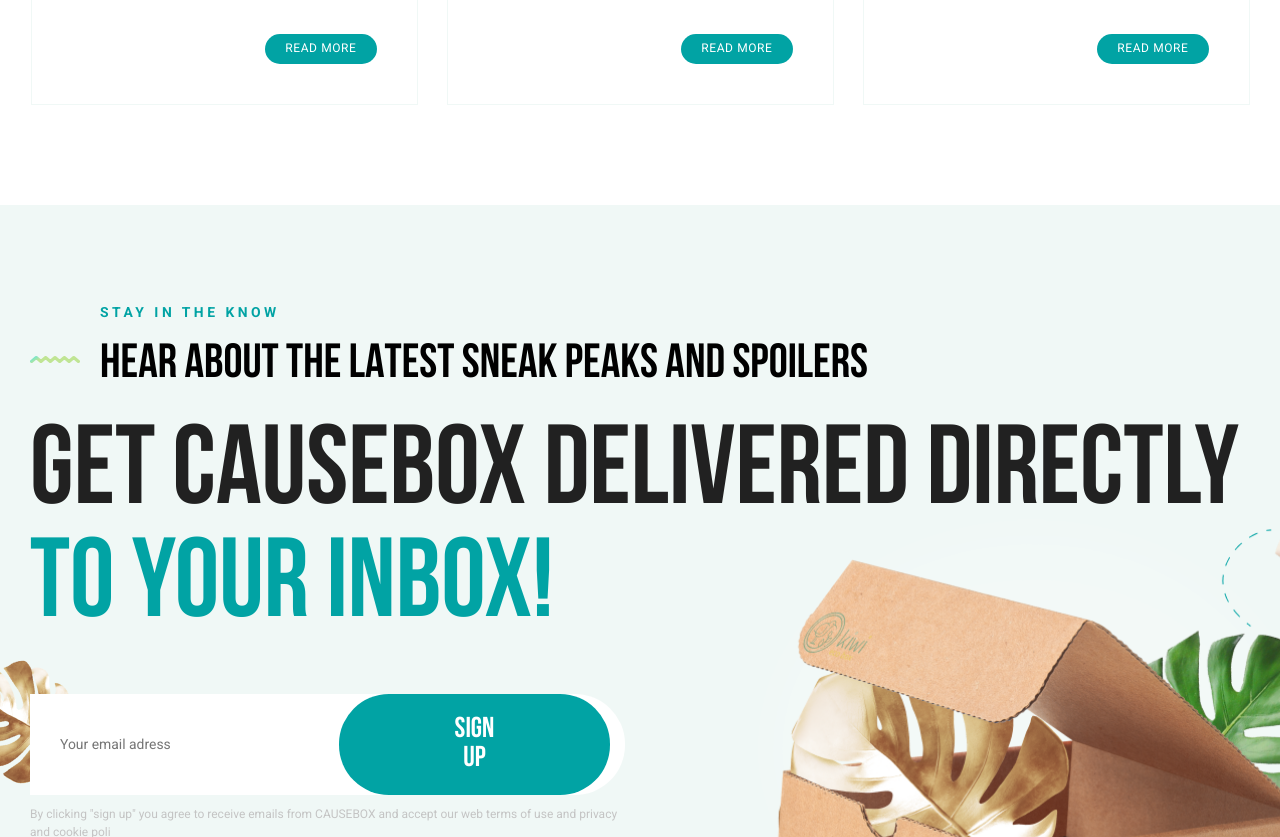
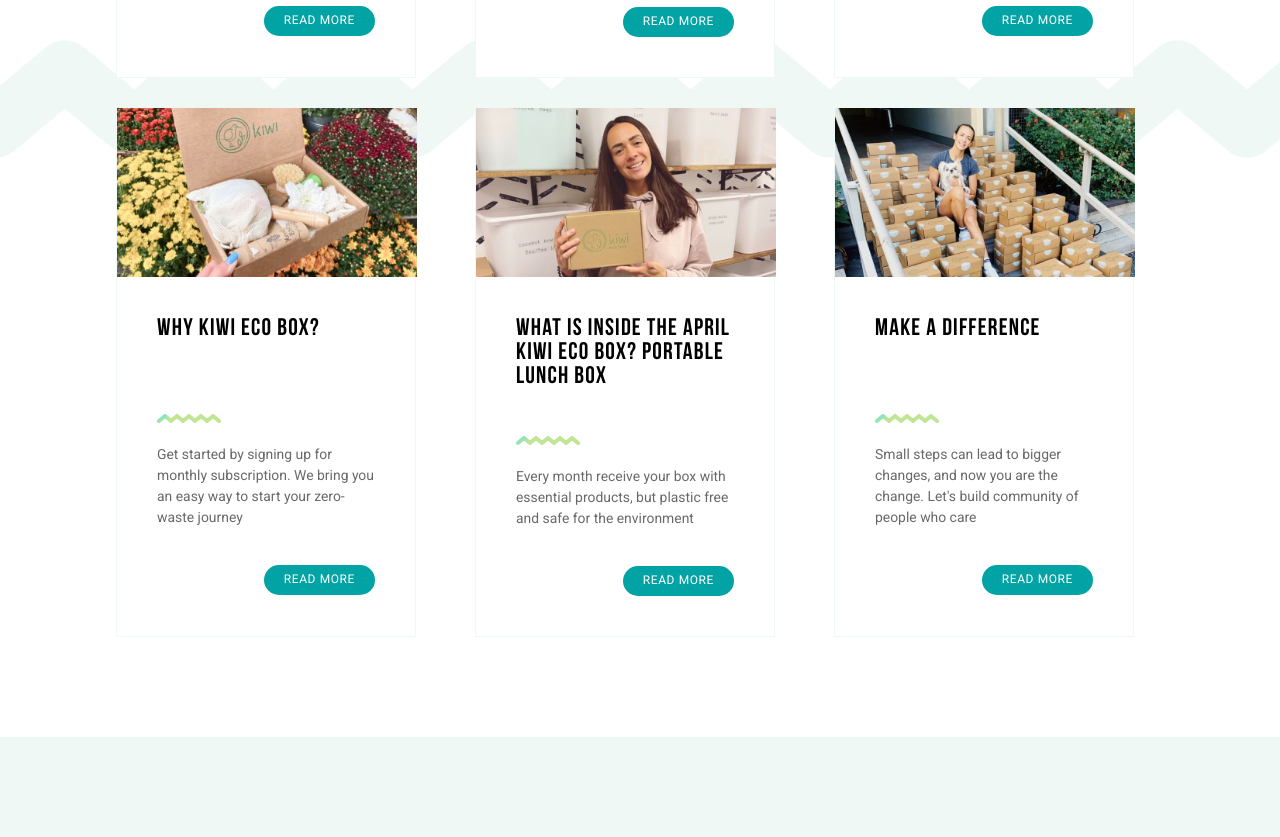
Before and after one commit to Vadym-Vasiliev/kiwi, a website: page src/index.pug in a window 1280 px wide. Shown: the part 4613-5450 px from the top of the page. Drawn offline with nearby package versions, Linux system fonts and the light colour scheme; files that its build step writes are made by us from their sources; a web font is replaced by a local one.

Commit message:
add fix blog slider

```diff
--- a/gulp/version.json
+++ b/gulp/version.json
@@ -1,3 +1,3 @@
 {
-    "main": "20220912120120"
+    "main": "20220912123007"
 }
--- a/src/html/blog.pug
+++ b/src/html/blog.pug
@@ -35,4 +35,33 @@
             p Small steps can lead to bigger changes, and now you are the change. Let's build community of people who care
           button.primary-btn.blog-list__btn(type="button") Read more
             img(src="img/blog-mobile-plus.svg", alt="plus")
-    //- span.blog__btns.blog__btns--hidden
+      li.blog-list__item
+        .blog-list__img
+          img(src="img/blog-1.jpg", alt="eco box")
+        .blog-list__content
+          .blog-list__title
+            p Why KIWI Eco Box?
+          .blog-list__text
+            p Get started by signing up for monthly subscription. We bring you an easy way to start your zero-waste journey
+          button.primary-btn.blog-list__btn(type="button") Read more
+            img(src="img/blog-mobile-plus.svg", alt="plus")
+      li.blog-list__item.blog-list__item--hidden
+        .blog-list__img
+          img(src="img/blog-2.jpg", alt="eco box")
+        .blog-list__content
+          .blog-list__title.blog-list__title--mt
+            p What Is Inside The April Kiwi Eco Box? Portable Lunch Box
+          .blog-list__text
+            p Every month receive your box with essential products, but plastic free and safe for the environment
+          button.primary-btn.blog-list__btn(type="button") Read more
+            img(src="img/blog-mobile-plus.svg", alt="plus")
+      li.blog-list__item.blog-list__item--hidden
+        .blog-list__img
+          img(src="img/blog-3.jpg", alt="eco box")
+        .blog-list__content
+          .blog-list__title
+            p Make a Difference
+          .blog-list__text
+            p Small steps can lead to bigger changes, and now you are the change. Let's build community of people who care
+          button.primary-btn.blog-list__btn(type="button") Read more
+            img(src="img/blog-mobile-plus.svg", alt="plus")
--- a/src/js/reviews-slider.js
+++ b/src/js/reviews-slider.js
@@ -2,4 +2,7 @@
 import "slick-carousel";
 
 $(".reviews-bottom").slick();
-$(".blog-list").slick();
+$(".blog-list").slick({
+  variableWidth: true,
+  centerMode: true,
+});
--- a/src/scss/components/blog.scss
+++ b/src/scss/components/blog.scss
@@ -88,11 +88,17 @@
   &__item {
     max-width: 387px;
     border: 1px solid #f0f8f6;
+    margin-right: 30px;
 
     background-color: $white;
 
+    @include desktop-1024 {
+      max-width: 300px;
+    }
+
     @include mobile {
       max-width: 288px;
+      margin-right: 10px;
 
       &--hidden {
         display: none;
@@ -102,6 +108,10 @@
 
   &__img {
     width: 387px;
+
+    @include desktop-1024 {
+      width: 300px;
+    }
 
     @include mobile {
       width: 287px;
```
Also changed, not shown: dist/css/style.css, dist/css/style.min.css, dist/index.html, dist/js/app.min.js.
